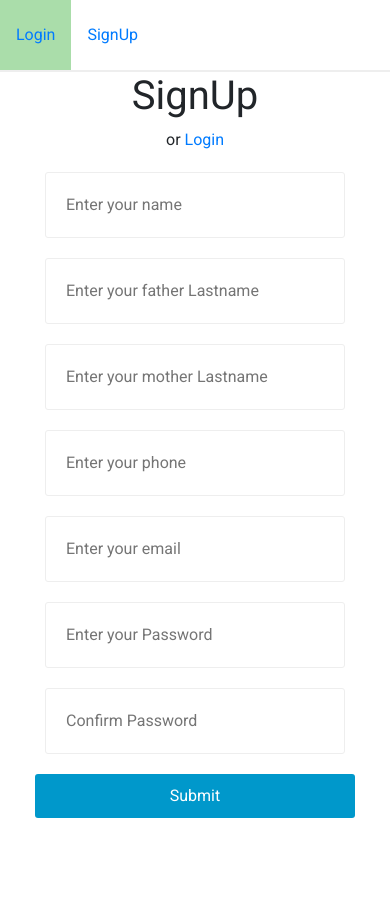
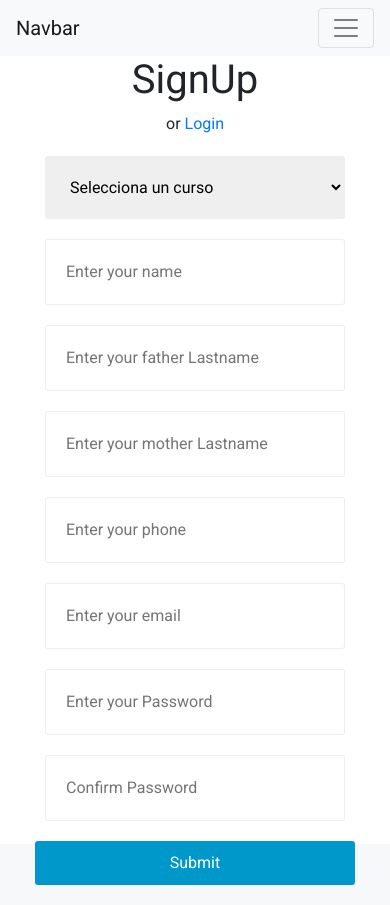
Before and after one commit to joaquincamara/DPW2_U1_A3_JOCR, a PHP site: page /signup.php in a window 390 px wide. Before the commit the page ends 818 px from the top, so only its background shows below. Run offline with PHP 8.4, Linux system fonts and the light colour scheme.

Commit message:
responsive navbar

```diff
--- a/assets/css/style.css
+++ b/assets/css/style.css
@@ -12,6 +12,18 @@ body {
   font-family: 'Roboto', sans-serif;
   text-align: center;
   height: 100vh;
+}
+
+/* Select form*/
+
+.selectCourse {
+  outline: none;
+  padding: 20px;
+  display: block;
+  width: 300px;
+  border-radius: 3px;
+  border: 1px solid #eee;
+  margin: 20px auto;
 }
 
 /* Input Forms*/
--- a/partials/header.php
+++ b/partials/header.php
@@ -5,6 +5,12 @@
 ?>
 
 <header>
+<nav class="navbar navbar-expand-lg navbar-light bg-light">
+  <a class="navbar-brand" href="#">Navbar</a>
+  <button class="navbar-toggler" type="button" data-toggle="collapse" data-target="#navbarNav" aria-controls="navbarNav" aria-expanded="false" aria-label="Toggle navigation">
+    <span class="navbar-toggler-icon"></span>
+  </button>
+  <div class="collapse navbar-collapse" id="navbarNav">
   <ul class="nav">
     <?php if(!empty($inicio)): ?>
       <li class="nav-item">
@@ -18,10 +24,12 @@
       </li>
     <?php endif; ?>
       <li  class="nav-item">
-        <a href="login.php" class="nav-link">Login</a>
+        <a href="index.php" class="nav-link">Login</a>
       </li>
       <li  class="nav-item">
         <a href="signup.php" class="nav-link">SignUp</a>
       </li>
   </ul>
+  </div>
+</nav>
 </header>
--- a/signup.php
+++ b/signup.php
@@ -16,7 +16,7 @@
     $stmt->bindParam(':phone', $_POST['phone']);
 
     if ($stmt->execute()) {
-      $message = 'Successfully created new user';
+      $message = 'Successfully created new user. Go to Login to start the magic!!!';
     } else {
       $message = 'Sorry there must have been an issue creating your account';
     }
@@ -29,13 +29,12 @@
     <title>SignUp</title>
     <link rel="stylesheet" href="./normalize.css" />
     <link href="https://fonts.googleapis.com/css?family=Roboto" rel="stylesheet">
-    <link
-      rel="stylesheet"
-      href="https://stackpath.bootstrapcdn.com/bootstrap/4.4.1/css/bootstrap.min.css"
-      integrity="sha384-Vkoo8x4CGsO3+Hhxv8T/Q5PaXtkKtu6ug5TOeNV6gBiFeWPGFN9MuhOf23Q9Ifjh"
-      crossorigin="anonymous"
-    />
+    <link rel="stylesheet" href="https://stackpath.bootstrapcdn.com/bootstrap/4.4.1/css/bootstrap.min.css" integrity="sha384-Vkoo8x4CGsO3+Hhxv8T/Q5PaXtkKtu6ug5TOeNV6gBiFeWPGFN9MuhOf23Q9Ifjh" crossorigin="anonymous">
     <link rel="stylesheet" href="assets/css/style.css">
+
+    <script src="https://code.jquery.com/jquery-3.4.1.slim.min.js" integrity="sha384-J6qa4849blE2+poT4WnyKhv5vZF5SrPo0iEjwBvKU7imGFAV0wwj1yYfoRSJoZ+n" crossorigin="anonymous"></script>
+    <script src="https://cdn.jsdelivr.net/npm/popper.js@1.16.0/dist/umd/popper.min.js" integrity="sha384-Q6E9RHvbIyZFJoft+2mJbHaEWldlvI9IOYy5n3zV9zzTtmI3UksdQRVvoxMfooAo" crossorigin="anonymous"></script>
+    <script src="https://stackpath.bootstrapcdn.com/bootstrap/4.4.1/js/bootstrap.min.js" integrity="sha384-wfSDF2E50Y2D1uUdj0O3uMBJnjuUD4Ih7YwaYd1iqfktj0Uod8GCExl3Og8ifwB6" crossorigin="anonymous"></script>
   </head>
   <body>
 
@@ -49,6 +48,10 @@
     <span>or <a href="login.php">Login</a></span>
 
     <form action="signup.php" method="POST">
+    <select class="selectCourse">
+        <option value="volvo">Selecciona un curso</option>
+        <option value="saab">Curso intensivo de Javascript</option>
+      </select>
       <input name="name" type="text" placeholder="Enter your name">
       <input name="fatherLastName" type="text" placeholder="Enter your father Lastname">
       <input name="motherLastName" type="text" placeholder="Enter your mother Lastname">
```
Also changed, not shown: database.php (+0 -8 lines), index.php (+5 -6 lines), welcome.php (+5 -6 lines).
